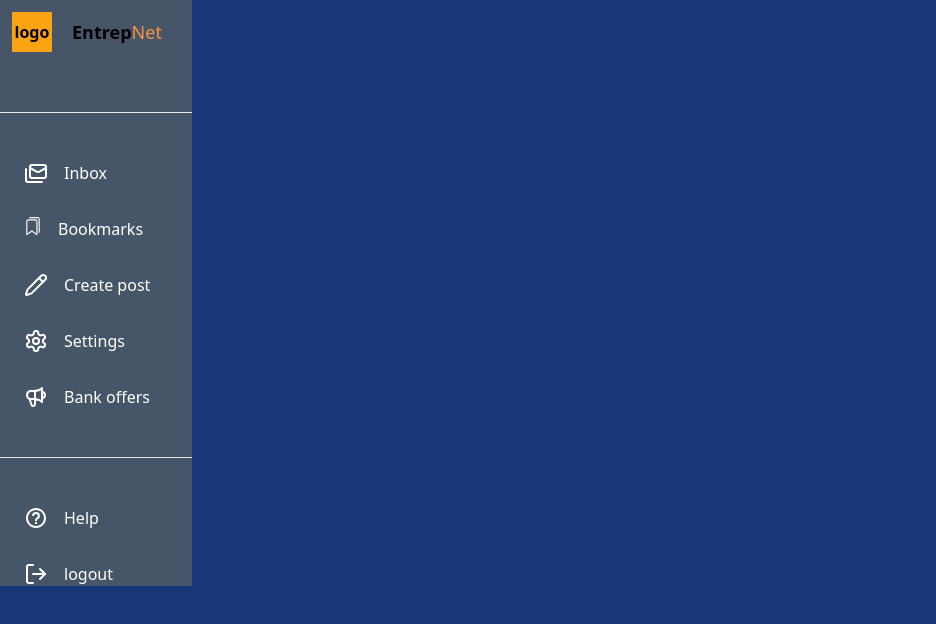
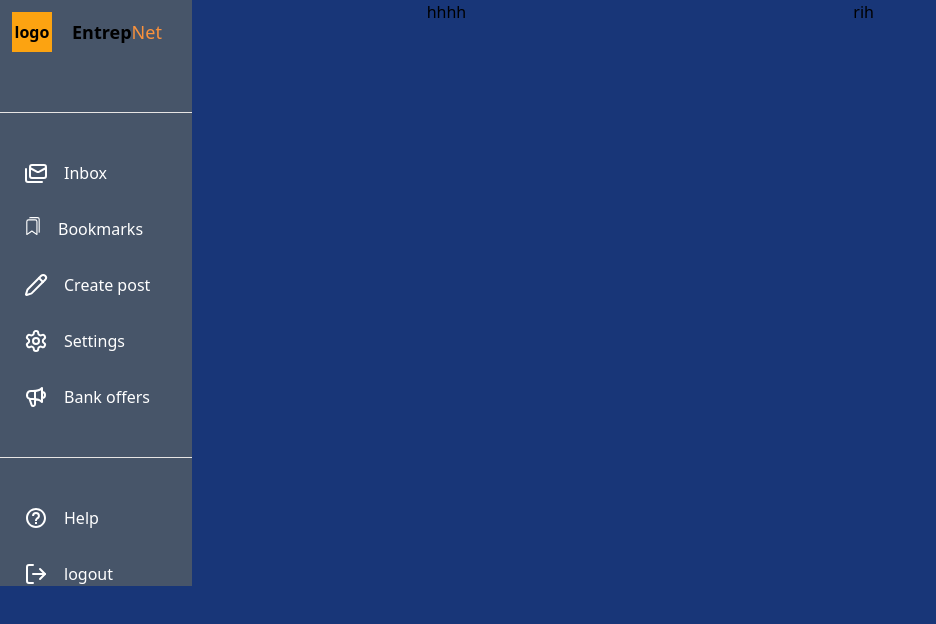
Before and after one commit to louissosthenes9/EntrepNet, a Next.js app in the folder frontend/: page /home in a window 1280 px wide. Shown: the top 624 px of the page, without its empty margins (0-936 px from the left). Built offline with nearby package versions, Linux system fonts and the light colour scheme.

Commit message:
starting layout

```diff
--- a/frontend/src/app/home/page.jsx
+++ b/frontend/src/app/home/page.jsx
@@ -1,10 +1,14 @@
 import React from 'react'
 import Sidebar from '@/components/Sidebar'
+import FeedSection from '@/components/FeedSection'
+import RightBar from '@/components/RightBar'
 
 export default function page() {
   return (
-    <div className='h-full'>
+    <div className='h-full grid grid-cols-3'>
         <Sidebar />
+        <FeedSection/>
+        <RightBar />
     </div>
   )
 }
```
